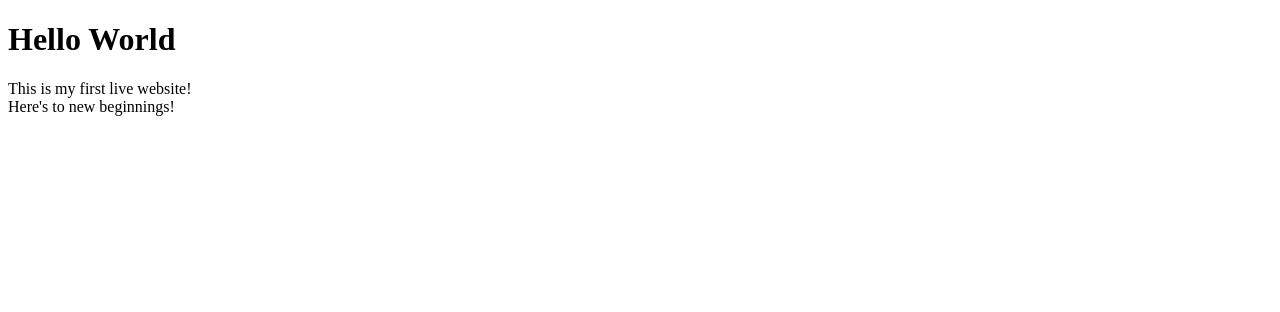
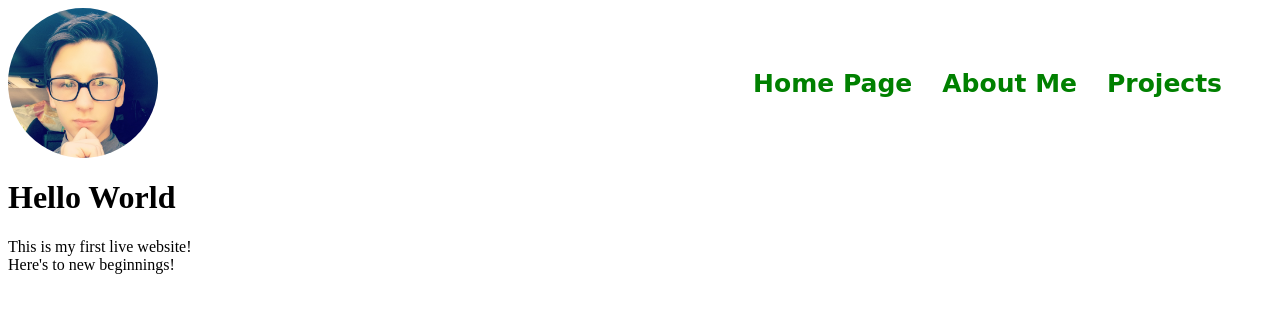
Before and after one commit to JReising00/JReising00.github.io, a plain HTML site: page index.html in a window 1280 px wide. Drawn offline with Linux system fonts and the light colour scheme.

Commit message:
added logo, about me, and projects page

```diff
--- a/index.html
+++ b/index.html
@@ -1,10 +1,27 @@
 <!DOCTYPE html>
-<html>
+<html lang="en">
   <head>
+    <meta charset="UTF-8" />
+    <meta http-equiv="X-UA-Compatible" content="IE=edge" />
+    <meta name="viewport" content="width=device-width, initial-scale=1.0" />
     <title>My Portfolio</title>
+    <link rel="icon" type="image/x-icon" href="/images/computer.png" />
+    <link rel="stylesheet" href="styles.css">
   </head>
   <body>
-    <h1>Hello World</h1>
-    <p>This is my first live website!<br>Here's to new beginnings!</p>
+    <header>
+      <img src="images/Profile Pic.png" alt="Profile Picture" class="profile-pic">
+      <nav>
+        <ul>
+          <li><a href="index.html">Home Page</a></li>
+          <li><a href="about.html">About Me</a></li>
+          <li><a href="projects.html">Projects</a></li>
+        </ul>
+      </nav>
+    </header>
+    <main>
+      <h1>Hello World</h1>
+      <p>This is my first live website!<br />Here's to new beginnings!</p>
+    </main>
   </body>
 </html>
--- /dev/null
+++ b/styles.css
@@ -0,0 +1,41 @@
+nav ul li a {
+  text-decoration: none;
+  font-size: 25px;
+  font-weight: bold;
+  color: green;
+}
+
+header {
+  display: flex;
+  align-items: center;
+  justify-content: flex-end;
+}
+
+nav {
+  font-family: cursive;
+}
+
+ul {
+  list-style-type: none;
+  margin: 0;
+  padding: 50px;
+  display: flex;
+}
+
+li {
+  margin-left: 30px;
+}
+
+li:first-child {
+  margin-left: 0;
+}
+
+.profile-pic {
+  width: 150px;
+  border-radius: 50%;
+  margin-right: auto;
+}
+
+nav ul li a:hover {
+    color: blue;
+}
```
Also changed, not shown: about.html (added, +12 -0 lines), projects.html (added, +12 -0 lines), images/Profile Pic.png (added), images/computer.png (added).
